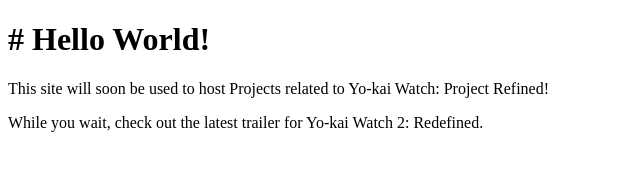
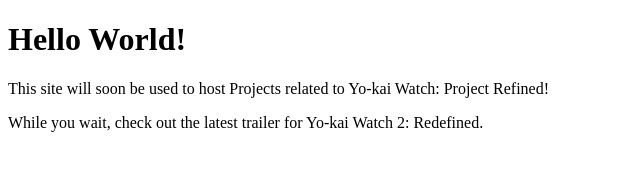
Before and after one commit to 8-Pit/8-Pit.github.io, a plain HTML site: page index.html in a window 1280 px wide. Shown: the whole page, without its empty margins (0-640 px from the left). Drawn offline with Linux system fonts and the light colour scheme.

Commit message:
Update index.html

```diff
--- a/index.html
+++ b/index.html
@@ -1,7 +1,7 @@
 <!DOCTYPE html>
 <html>
 <body>
-<h1># Hello World!</h1>
+<h1>Hello World!</h1>
 <p>This site will soon be used to host Projects related to Yo-kai Watch: Project Refined!</p>
 </p>While you wait, check out the latest trailer for Yo-kai Watch 2: Redefined.</p>
 </body>
```
